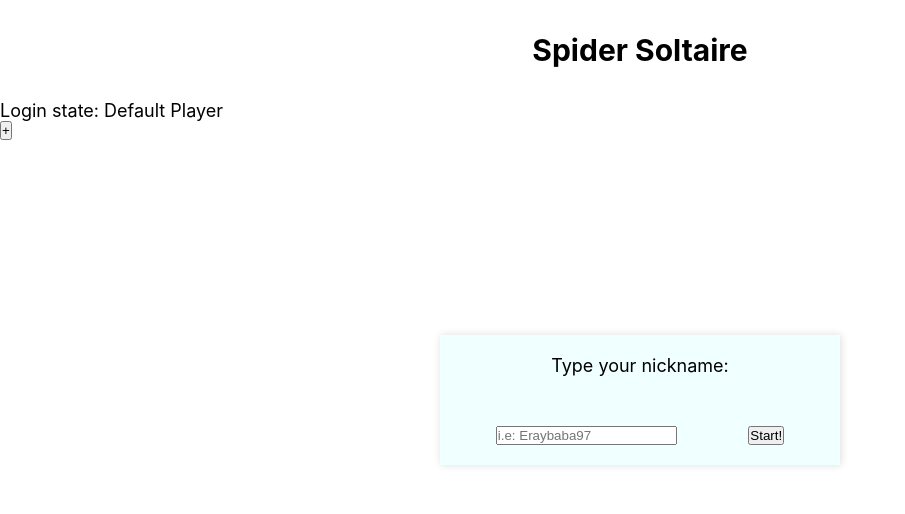
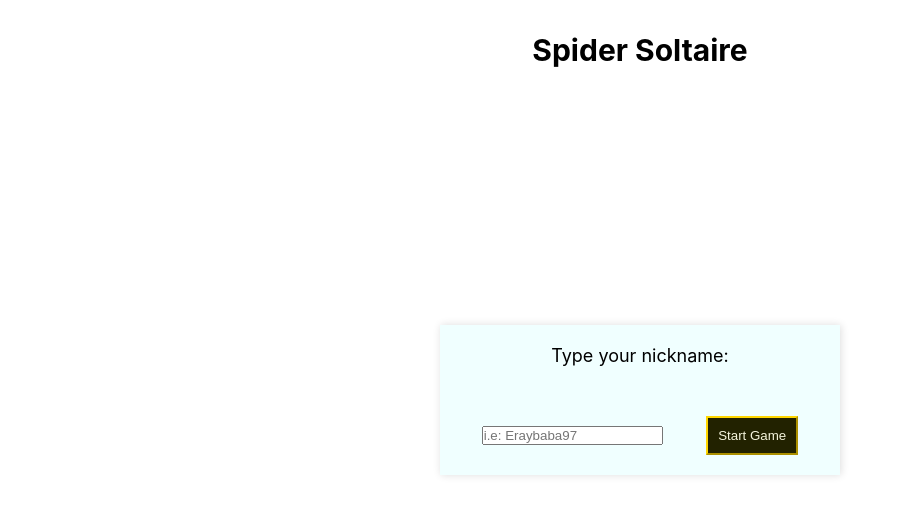
Before and after one commit to eray-onur/reversed-spider-soltaire, a React (Create React App) app: page / in a window 1280 px wide. Shown: the top 514 px of the page, without its empty margins (0-905 px from the left). Built offline with nearby package versions, Linux system fonts and the light colour scheme.

Commit message:
EntryForm Validation improvement

```diff
--- a/public/index.html
+++ b/public/index.html
@@ -24,7 +24,7 @@
       work correctly both with client-side routing and a non-root public URL.
       Learn how to configure a non-root public URL by running `npm run build`.
     -->
-    <title>React App</title>
+    <title>Reversed Spider Soltaire</title>
   </head>
   <body>
     <noscript>You need to enable JavaScript to run this app.</noscript>
--- /dev/null
+++ b/src/Common/Components/Button.css
@@ -0,0 +1,13 @@
+.btn {
+    background-color: #220;
+    outline: none !important;
+    color: beige;
+    border-color: gold;
+    padding: 1rem;
+    transition: .2s all;
+}
+.btn:hover {
+    background-color: gold;
+    color: #220;
+    border-color: #220;
+}
--- /dev/null
+++ b/src/Common/Components/Button.js
@@ -0,0 +1,10 @@
+import React from 'react';
+import './Button.css';
+
+const Button = ({type, children, onClick}) => {
+    return (
+        <button type={type} onClick={() => onClick()} className="btn">{children}</button>
+    );
+}
+
+export default Button;
--- a/src/GameTable/GameTable.js
+++ b/src/GameTable/GameTable.js
@@ -2,7 +2,7 @@ import React, {useEffect} from 'react';
 import { useSelector, useDispatch } from "react-redux";
 import { DndProvider } from 'react-dnd';
 import {HTML5Backend} from 'react-dnd-html5-backend';
-import Page from '../Common/Page';
+import Page from '../Common/Layouts/Page';
 import Cardstack from './Deck/Cardstack/Cardstack';
 import Card from './Deck/Card/Card';
 import Deck from './Deck/Deck';
--- a/src/Homepage/EntryForm/EntryForm.js
+++ b/src/Homepage/EntryForm/EntryForm.js
@@ -1,20 +1,35 @@
-import React, { useEffect } from "react";
+import React, { useEffect, useState } from "react";
+import Button from "../../Common/Components/Button";
 import './EntryForm.css';
 
 const EntryForm = (props) => {
+    const [nickname, setNickname] = useState({value: ''});
+
+    useEffect(() => {
+        const previousNickname = localStorage.getItem("nickname");
+        if(previousNickname) {
+            setNickname({value: previousNickname});
+            console.log(nickname);
+        }
+    }, []);
+
     const handleSubmit = (e) => {
-        e.preventDefault();
-        props.history.push(`/deck`);
+        if(nickname.value.length > 6) {
+            localStorage.setItem("nickname", nickname)
+            props.history.push(`/deck`);
+        } else {
+            alert("Please enter a valid nickname.");
+        }
     }
-    useEffect(() => {
-        console.log(props);
-    }, []);
+
+
     return (
         <div className="entry-form-card">
             <p>Type your nickname: </p>
-            <form onSubmit={(e) => handleSubmit(e)} className="entry-form">
-                <input type="text" placeholder="i.e: Eraybaba97"/>
-                <button type="submit">Start!</button>
+            <form className="entry-form">
+                <input type="text" placeholder="i.e: Eraybaba97" value={nickname.value}
+                    onChange={(e) => setNickname({value: e.target.value})}/>
+                <Button type="button" onClick={handleSubmit}>Start Game</Button>
             </form>
         </div>
     );
--- a/src/Homepage/Homepage.js
+++ b/src/Homepage/Homepage.js
@@ -1,7 +1,7 @@
 import React, { useEffect } from 'react';
 import { useSelector, useDispatch } from 'react-redux';
 import { setUserName } from '../store/global/index';
-import Page from './../Common/Page';
+import Page from './../Common/Layouts/Page';
 import EntryForm from './EntryForm/EntryForm';
 import './Homepage.css';
 
@@ -9,7 +9,6 @@ const Homepage = (props) => {
     const {userName} = useSelector(state => state.global);
     const dispatch = useDispatch();
 
-    const a = useEffect(() => {console.log(userName)})
 
     return (
     <Page
@@ -29,8 +28,6 @@ const Homepage = (props) => {
         }}
     >
         <h1 className="home-heading">Spider Soltaire</h1>
-        <p>Login state: {userName}</p>
-        <button onClick={() => dispatch(setUserName('allah'))}>+</button>
         <EntryForm {...props}/>
     </Page>);
 }
--- a/src/index.css
+++ b/src/index.css
@@ -1,8 +1,8 @@
 :root {
-  --primary-color: #50A6C2;
-  --secondary-color: aqua;
+  --primary-color: #110;
+  --secondary-color: gold;
   --highlight-color: orange;
-  --text-color: white;
+  --text-color: beige;
   --active-color: greenyellow;
   --inactive-color: gainsboro;
   --shadow-color: #444;
```
Also changed, not shown: src/Common/Button.css (deleted), src/Common/Button.js (deleted), src/Common/Constants.js (added), src/Common/Layouts/Page.css (renamed from src/Common/Page.css), src/Common/Layouts/Page.js (renamed from src/Common/Page.js), 2 other files (tests, documents, lock files or other folders).
